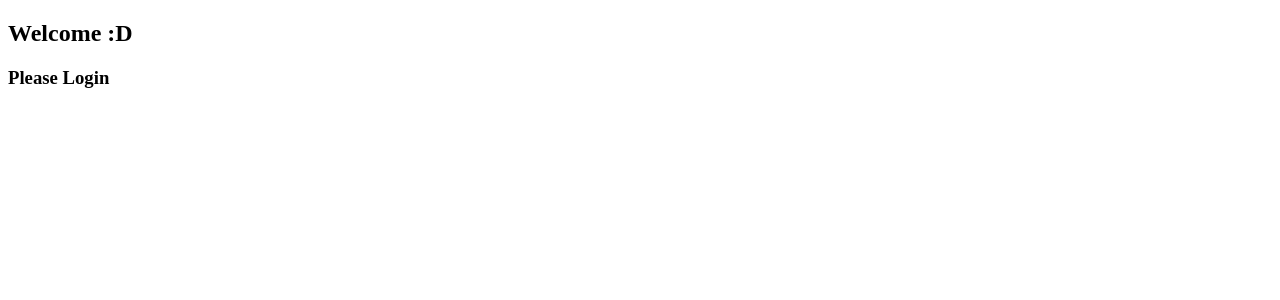
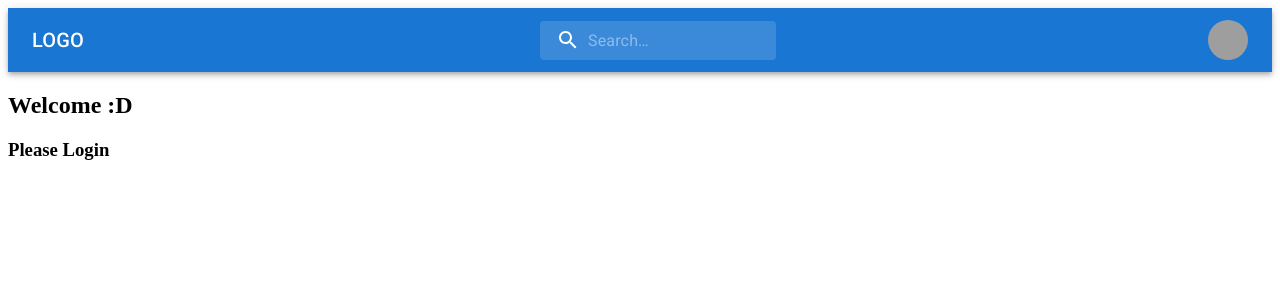
Before and after one commit to sjnp/v-ed, a React (Create React App) app in the folder frontend/: page / in a window 1280 px wide. Shown: the top 300 px of the page. Built offline with nearby package versions, Linux system fonts and the light colour scheme; grey boxes are pictures that could not be loaded.

Commit message:
Add Redux & Appbar component

```diff
--- a/frontend/package.json
+++ b/frontend/package.json
@@ -7,14 +7,17 @@
     "@emotion/styled": "^11.8.1",
     "@mui/icons-material": "^5.5.1",
     "@mui/material": "^5.5.2",
+    "@reduxjs/toolkit": "^1.8.0",
     "@testing-library/jest-dom": "^5.16.2",
     "@testing-library/react": "^12.1.4",
     "@testing-library/user-event": "^13.5.0",
     "axios": "^0.26.1",
     "react": "^17.0.2",
     "react-dom": "^17.0.2",
+    "react-redux": "^7.2.6",
     "react-router-dom": "^6.2.2",
-    "react-scripts": "5.0.0"
+    "react-scripts": "5.0.0",
+    "redux": "^4.1.2"
   },
   "scripts": {
     "start": "react-scripts start",
--- /dev/null
+++ b/frontend/src/components/Appbar.js
@@ -0,0 +1,201 @@
+import * as React from 'react';
+import AppBar from '@mui/material/AppBar';
+import Box from '@mui/material/Box';
+import Toolbar from '@mui/material/Toolbar';
+import IconButton from '@mui/material/IconButton';
+import Typography from '@mui/material/Typography';
+import Menu from '@mui/material/Menu';
+import MenuIcon from '@mui/icons-material/Menu';
+import Container from '@mui/material/Container';
+import Avatar from '@mui/material/Avatar';
+import Button from '@mui/material/Button';
+import Tooltip from '@mui/material/Tooltip';
+import MenuItem from '@mui/material/MenuItem';
+import { styled, alpha } from '@mui/material/styles';
+import SearchIcon from '@mui/icons-material/Search';
+import InputBase from '@mui/material/InputBase';
+
+
+import { useSelector } from "react-redux"; // ใช้ดึงข้อมูลออกจาก Store
+
+const pages = ['Products', 'Pricing', 'Blog'];
+const settings = ['Student', 'Instructor', 'Account Settings', 'Logout'];
+
+const Search = styled('div')(({ theme }) => ({
+  position: 'relative',
+  borderRadius: theme.shape.borderRadius,
+  backgroundColor: alpha(theme.palette.common.white, 0.15),
+  '&:hover': {
+    backgroundColor: alpha(theme.palette.common.white, 0.25),
+  },
+  marginRight: theme.spacing(2),
+  marginLeft: 0,
+  width: '100%',
+  [theme.breakpoints.up('sm')]: {
+    marginLeft: theme.spacing(3),
+    width: 'auto',
+  },
+}));
+
+const SearchIconWrapper = styled('div')(({ theme }) => ({
+  padding: theme.spacing(0, 2),
+  height: '100%',
+  position: 'absolute',
+  pointerEvents: 'none',
+  display: 'flex',
+  alignItems: 'center',
+  justifyContent: 'center',
+}));
+
+const StyledInputBase = styled(InputBase)(({ theme }) => ({
+  color: 'inherit',
+  '& .MuiInputBase-input': {
+    padding: theme.spacing(1, 1, 1, 0),
+    // vertical padding + font size from searchIcon
+    paddingLeft: `calc(1em + ${theme.spacing(4)})`,
+    transition: theme.transitions.create('width'),
+    width: '100%',
+    [theme.breakpoints.up('md')]: {
+      width: '20ch',
+    },
+  },
+}));
+
+const ResponsiveAppBar = () => {
+  const user = useSelector((state) => state.user.value)
+
+  const [anchorElNav, setAnchorElNav] = React.useState(null);
+  const [anchorElUser, setAnchorElUser] = React.useState(null);
+
+  const handleOpenNavMenu = (event) => {
+    setAnchorElNav(event.currentTarget);
+  };
+  const handleOpenUserMenu = (event) => {
+    setAnchorElUser(event.currentTarget);
+  };
+
+  const handleCloseNavMenu = () => {
+    setAnchorElNav(null);
+  };
+
+  const handleCloseUserMenu = () => {
+    setAnchorElUser(null);
+  };
+
+  return (
+    <AppBar position="static">
+      <Container maxWidth="xl">
+        <Toolbar disableGutters>
+          <Typography
+            variant="h6"
+            noWrap
+            component="div"
+            sx={{ mr: 2, display: { xs: 'none', md: 'flex' } }}
+          >
+            LOGO
+          </Typography>
+
+          <Box sx={{ flexGrow: 1, display: { xs: 'flex', md: 'none' } }}>
+            <IconButton
+              size="large"
+              aria-label="account of current user"
+              aria-controls="menu-appbar"
+              aria-haspopup="true"
+              onClick={handleOpenNavMenu}
+              color="inherit"
+            >
+              <MenuIcon />
+            </IconButton>
+            <Menu
+              id="menu-appbar"
+              anchorEl={anchorElNav}
+              anchorOrigin={{
+                vertical: 'bottom',
+                horizontal: 'left',
+              }}
+              keepMounted
+              transformOrigin={{
+                vertical: 'top',
+                horizontal: 'left',
+              }}
+              open={Boolean(anchorElNav)}
+              onClose={handleCloseNavMenu}
+              sx={{
+                display: { xs: 'block', md: 'none' },
+              }}
+            >
+              {pages.map((page) => (
+                <MenuItem key={page} onClick={handleCloseNavMenu}>
+                  <Typography textAlign="center">{page}</Typography>
+                </MenuItem>
+              ))}
+            </Menu>
+          </Box>
+          <Typography
+            variant="h6"
+            noWrap
+            component="div"
+            sx={{ flexGrow: 1, display: { xs: 'flex', md: 'none' } }}
+          >
+            LOGO
+          </Typography>
+          <Box sx={{ flexGrow: 1, display: { xs: 'none', md: 'flex' } }}>
+            {/* {pages.map((page) => (
+              <Button
+                key={page}
+                onClick={handleCloseNavMenu}
+                sx={{ my: 2, color: 'white', display: 'block' }}
+              >
+                {page}
+              </Button>
+            ))} */}
+          </Box>
+
+          <Box sx={{ flexGrow: 1, display: { xs: 'none', md: 'flex' } }}>
+            <Search>
+              <SearchIconWrapper>
+                <SearchIcon />
+              </SearchIconWrapper>
+              <StyledInputBase
+                placeholder="Search…"
+                inputProps={{ 'aria-label': 'search' }}
+              />
+            </Search>
+          </Box>
+
+          <Box sx={{ flexGrow: 0 }}>
+            <Tooltip title="Open settings">
+              <IconButton onClick={handleOpenUserMenu} sx={{ p: 0 }}>
+                <Avatar alt="Remy Sharp" src="/static/images/avatar/2.jpg" />
+              </IconButton>
+            </Tooltip>
+            <Menu
+              sx={{ mt: '45px' }}
+              id="menu-appbar"
+              anchorEl={anchorElUser}
+              anchorOrigin={{
+                vertical: 'top',
+                horizontal: 'right',
+              }}
+              keepMounted
+              transformOrigin={{
+                vertical: 'top',
+                horizontal: 'right',
+              }}
+              open={Boolean(anchorElUser)}
+              onClose={handleCloseUserMenu}
+            >
+              {settings.map((setting) => (
+                <MenuItem key={setting} onClick={handleCloseUserMenu}>
+                  <Typography textAlign="center">{setting}</Typography>
+                </MenuItem>
+              ))}
+            </Menu>
+          </Box>
+        </Toolbar>
+      </Container>
+    </AppBar>
+  );
+};
+
+export default ResponsiveAppBar;
--- a/frontend/src/index.js
+++ b/frontend/src/index.js
@@ -3,6 +3,15 @@
 import App from './App';
 import { AuthProvider } from './context/AuthProvider';
 import { BrowserRouter, Routes, Route } from 'react-router-dom';
+import { Provider } from "react-redux"
+import { configureStore } from "@reduxjs/toolkit"
+import userReducer from "./redux/user"
+
+const store = configureStore({
+  reducer: {
+    user : userReducer,
+  }
+})
 
 ReactDOM.render(
   <React.StrictMode>
@@ -12,9 +21,11 @@
     />
     <BrowserRouter>
       <AuthProvider>
-        <Routes>
-          <Route path="/*" element={<App />} />
-        </Routes>
+        <Provider store={store}>
+          <Routes>
+            <Route path="/*" element={<App />} />
+          </Routes>
+        </Provider>
       </AuthProvider>
     </BrowserRouter>
   </React.StrictMode>,
--- a/frontend/src/pages/Home.js
+++ b/frontend/src/pages/Home.js
@@ -1,6 +1,15 @@
+import ResponsiveAppBar from "../components/Appbar"
+import { useSelector } from "react-redux"; // ใช้ดึงข้อมูลออกจาก Store
+import { useDispatch } from "react-redux"; // ใช้เรียก Method ที่เขียนไว้ใน Reducer
+import { setUser } from "../redux/user"; // import Method ที่เขียนไว้ใน Reducer มาเรียกใช้
+
 const Home = () => {
+  const user = useSelector((state) => state.user.value)
+  const dispatch = useDispatch()
+
   return (
     <section>
+      <ResponsiveAppBar/>
       <h1>Welcome :D</h1>
       <h3>Please Login</h3>
     </section>
--- /dev/null
+++ b/frontend/src/redux/user.js
@@ -0,0 +1,25 @@
+import { createSlice } from "@reduxjs/toolkit"
+
+const initialStateValue = {
+  firstName: "",
+  lastName: "",
+  email: "",
+  profilePicture: ""
+}
+
+const userSlice = createSlice({
+  name: "user",
+  initialState: {value: initialStateValue},
+  reducers: {
+    setUser: (state, action) => {
+      state.value = action.payload
+    },
+    resetUser: (state, action) => {
+      state.value = initialStateValue
+    }
+  }
+})
+
+export const { setUser, resetUser } = userSlice.actions
+
+export default userSlice.reducer
```
Also changed, not shown: 1 other file (tests, documents, lock files or other folders).
